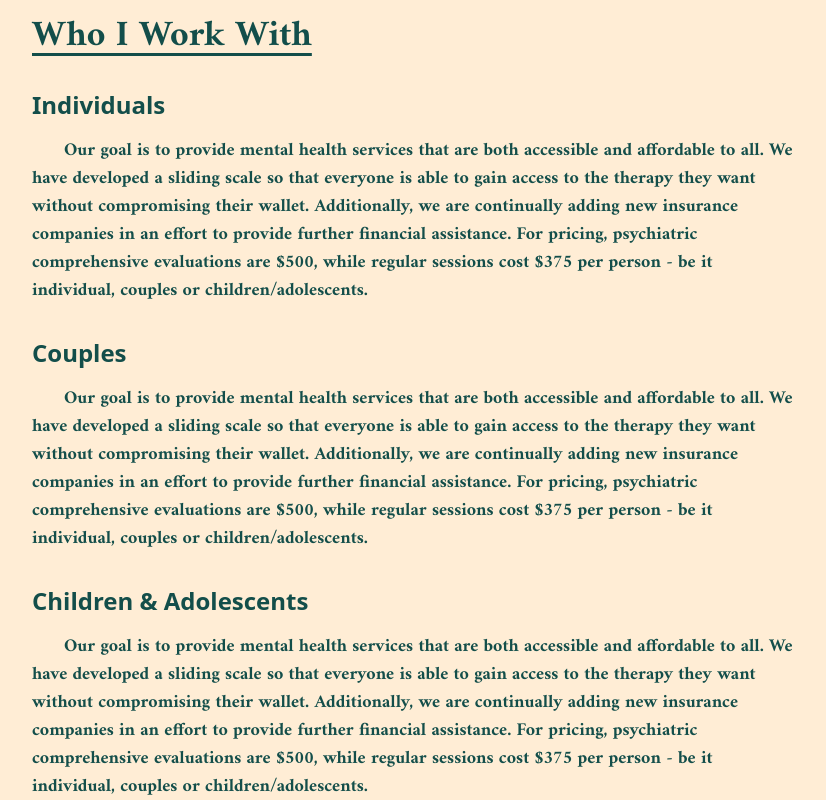
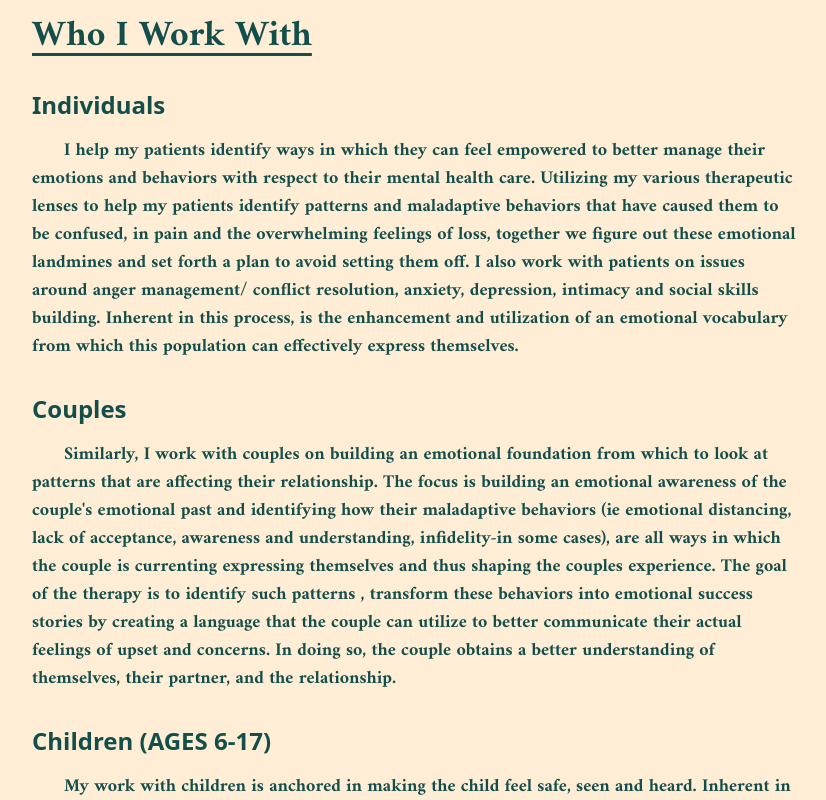
Before and after one commit to drhamilton/nycnp-therapy, a Next.js app: page / in a window 1280 px wide. Shown: the part 2980-3780 px from the top of the page, without its empty margins (16-842 px from the left). Built offline with nearby package versions, Linux system fonts and the light colour scheme.

Commit message:
update about

```diff
--- a/src/app/page.tsx
+++ b/src/app/page.tsx
@@ -126,39 +126,21 @@ export default function Home() {
         </h2>
         <h3 className="mb-4 font-sans text-2xl font-bold">Individuals</h3>{" "}
         <p className="mb-8 max-w-3xl indent-8 text-lg font-semibold">
-          Our goal is to provide mental health services that are both accessible
-          and affordable to all. We have developed a sliding scale so that
-          everyone is able to gain access to the therapy they want without
-          compromising their wallet. Additionally, we are continually adding new
-          insurance companies in an effort to provide further financial
-          assistance. For pricing, psychiatric comprehensive evaluations are
-          $500, while regular sessions cost $375 per person - be it individual,
-          couples or children/adolescents.
-        </p>
+		I help my patients identify ways in which they can feel empowered to better manage their emotions and behaviors with respect to their mental health care. Utilizing my various therapeutic lenses to help my patients identify patterns and maladaptive behaviors that have caused them to be confused, in pain and the overwhelming feelings of loss, together we figure out these emotional landmines and set forth a plan to avoid setting them off. I also work with patients on issues around anger management/ conflict resolution, anxiety, depression, intimacy and social skills building.  Inherent in this process, is the enhancement and utilization of an emotional vocabulary from which this population can effectively express themselves.
+	</p>
         <h3 className="mb-4 font-sans text-2xl font-bold">Couples</h3>{" "}
         <p className="mb-8 max-w-3xl indent-8 text-lg font-semibold">
-          Our goal is to provide mental health services that are both accessible
-          and affordable to all. We have developed a sliding scale so that
-          everyone is able to gain access to the therapy they want without
-          compromising their wallet. Additionally, we are continually adding new
-          insurance companies in an effort to provide further financial
-          assistance. For pricing, psychiatric comprehensive evaluations are
-          $500, while regular sessions cost $375 per person - be it individual,
-          couples or children/adolescents.
-        </p>
+
+Similarly, I work with couples on building an emotional foundation from which to look at patterns that are affecting their relationship. The focus is building an emotional awareness of the couple's emotional past and identifying how their maladaptive behaviors  (ie emotional distancing, lack of acceptance, awareness and understanding, infidelity-in some cases), are all ways in which the couple is currenting expressing themselves and thus shaping the couples experience. The goal of the therapy is to identify such patterns , transform these behaviors into emotional success stories by creating a language that the couple can utilize to better communicate their actual feelings of upset and concerns. In doing so, the couple obtains a better understanding of themselves, their partner, and the relationship.
+
+	</p>
+
         <h3 className="mb-4 font-sans text-2xl font-bold">
-          Children & Adolescents
+          Children (AGES 6-17)
         </h3>{" "}
         <p className="mb-4 max-w-3xl indent-8 text-lg font-semibold">
-          Our goal is to provide mental health services that are both accessible
-          and affordable to all. We have developed a sliding scale so that
-          everyone is able to gain access to the therapy they want without
-          compromising their wallet. Additionally, we are continually adding new
-          insurance companies in an effort to provide further financial
-          assistance. For pricing, psychiatric comprehensive evaluations are
-          $500, while regular sessions cost $375 per person - be it individual,
-          couples or children/adolescents.
-        </p>
+My work with children is anchored in making the child feel safe, seen and heard. Inherent in this process, is to create a "no-judgement" space. Thus, allowing the child to express themselves without limitations. A goal of the therapy is to create a fostering environment from which children can utilization of their emotional vocabulary feel empowered by the process of therapy.
+	</p>
       </section>
       <section className="container mx-auto border-b-2 border-b-orange-900 p-12 md:px-12 md:pb-32 md:pt-28">
         <h2
```
